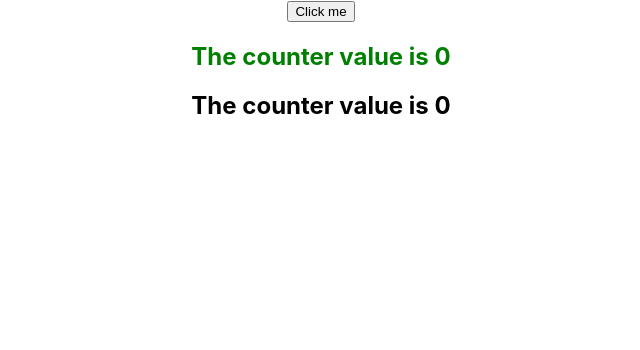
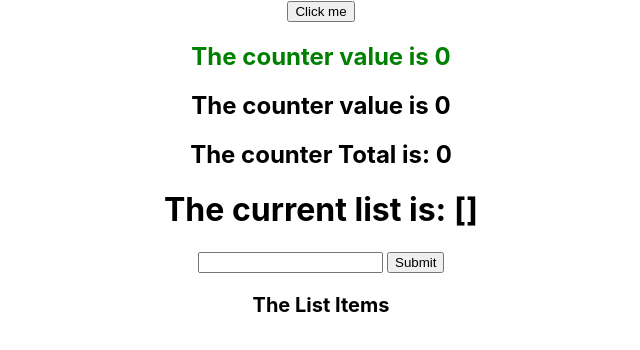
Before and after one commit to krokhale/cohort-20-react-intro, a React (Create React App) app: page / in a window 1280 px wide. Shown: the top 350 px of the page, without its empty margins (319-959 px from the left). Built offline with nearby package versions, Linux system fonts and the light colour scheme.

Commit message:
checking in

```diff
--- a/src/App.js
+++ b/src/App.js
@@ -1,6 +1,6 @@
 import logo from './logo.svg';
 import './App.css';
-import {useState} from 'react'
+import {useState, useEffect} from 'react'
 
 function App() {
 
@@ -8,8 +8,28 @@ function App() {
   // useEffect - Hooks
 
   const [counter, setCounter] = useState(0);
+  const [counterTotal, setCounterTotal] = useState(0);
+  const [todoText, setTodoText] = useState('');
+  const [list, setList] = useState([]);
+  const [name, setName] = useState({});
+
+  // {firstName: 'Jane', lastName: 'Doe'}
+  // setName({...name, middleName: 'something'})
 
   // let counter = 0
+
+  useEffect(() => {
+    console.log('run this code when the page loads ONLY ONCE')
+  }, [])
+
+  useEffect(() => {
+    console.log('Run this code anytime any of the states change in the component')
+  })
+
+  useEffect(() => {
+    console.log('Run this code anytime the counter state variable changes')
+    setCounterTotal(counter + counterTotal)
+  }, [counter])
 
   const onButtonClick = () => {
     console.log('the button was clicked!')
@@ -17,7 +37,20 @@ function App() {
     // let newCounter = counter + 1
     // setCounter(newCounter)
     setCounter(counter + 1)
+    // setCounterTotal(counter + counterTotal)
     // document.getElementById('counter-div-result').innerText = counter
+  };
+
+  const onInputChange = (event) => {
+    console.log(event.currentTarget.value)
+    setTodoText(event.currentTarget.value)
+
+  };
+
+  const submitItem = () => {
+    // list.push(event.currentTarget.value) // Would mean that you are manipulating the list state variable directly.
+    setList([...list, todoText])
+    setTodoText('')
   };
 
 
@@ -30,6 +63,8 @@ function App() {
           <h2 style={counter==6 ? {color: 'red'} : {color: 'green'}}>The counter value is {counter}</h2>
           <h2 className={counter==7 ? 'something-7': 'something'}>The counter value is {counter}</h2>
 
+          <h2>The counter Total is: {counterTotal}</h2>
+
           {/*Ternary Operators / Conditionals*/}
 
           {(counter==5 || counter==10) && <h1>We are at 5 OR 10, yay!</h1>}
@@ -37,6 +72,23 @@ function App() {
           {counter==5 && <h1>We are at 5, yay!</h1>}
 
           {counter==10 && <h1>We are at 10, yay!</h1>}
+
+          <h1>The current list is: {JSON.stringify(list)}</h1>
+
+
+          <input value={todoText} onChange={onInputChange} type="text"/>&nbsp;
+
+          <button onClick={submitItem}>Submit</button>
+
+          <div style={{marginTop: '20px'}}>
+            <h1 style={{fontSize: '20px'}}>The List Items</h1>
+            <ul>
+              {list && list.map((listItem, idx) => {
+                return <li key={idx}>{listItem}</li>
+              })}
+            </ul>
+
+          </div>
 
 
 
```
